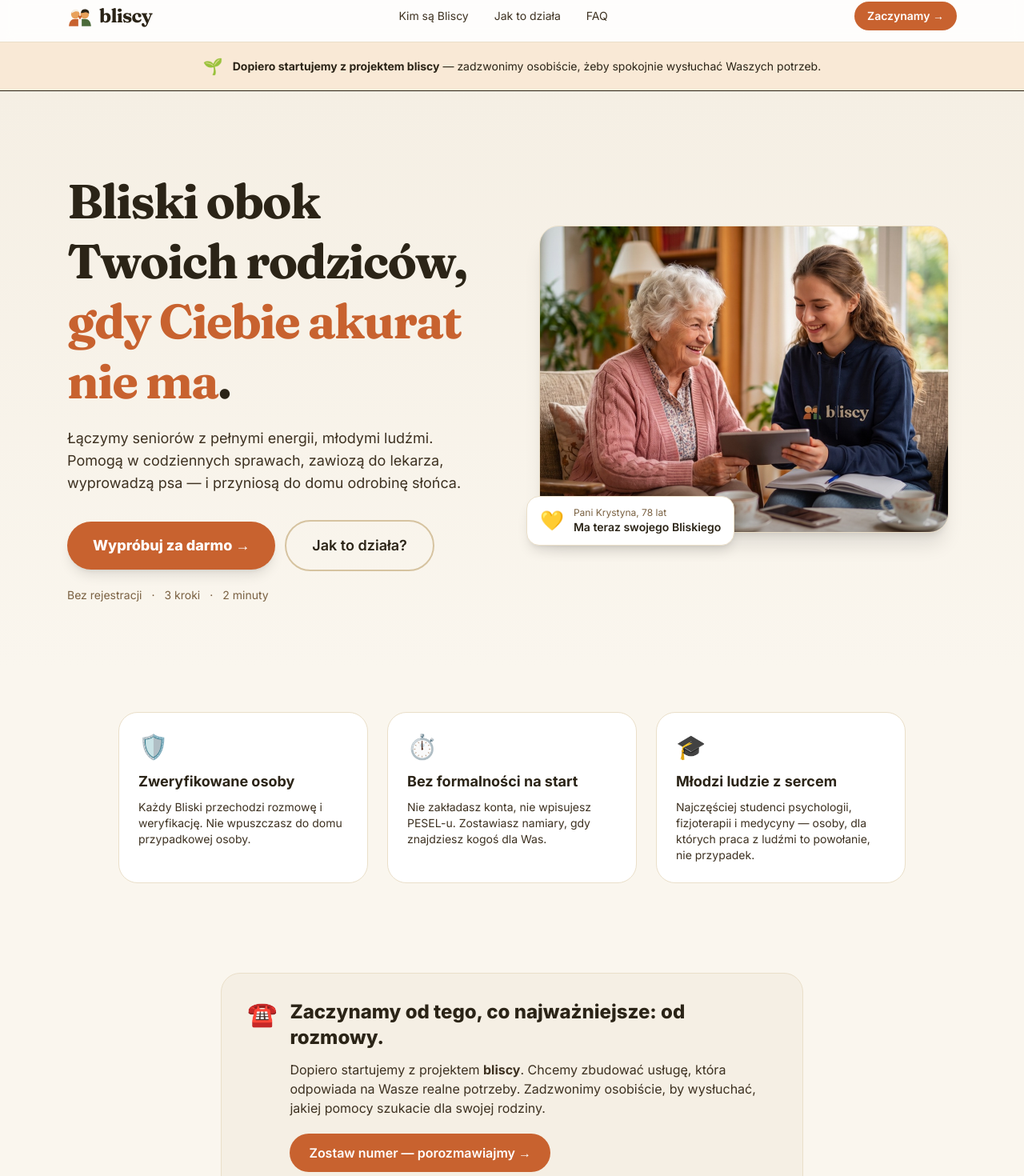
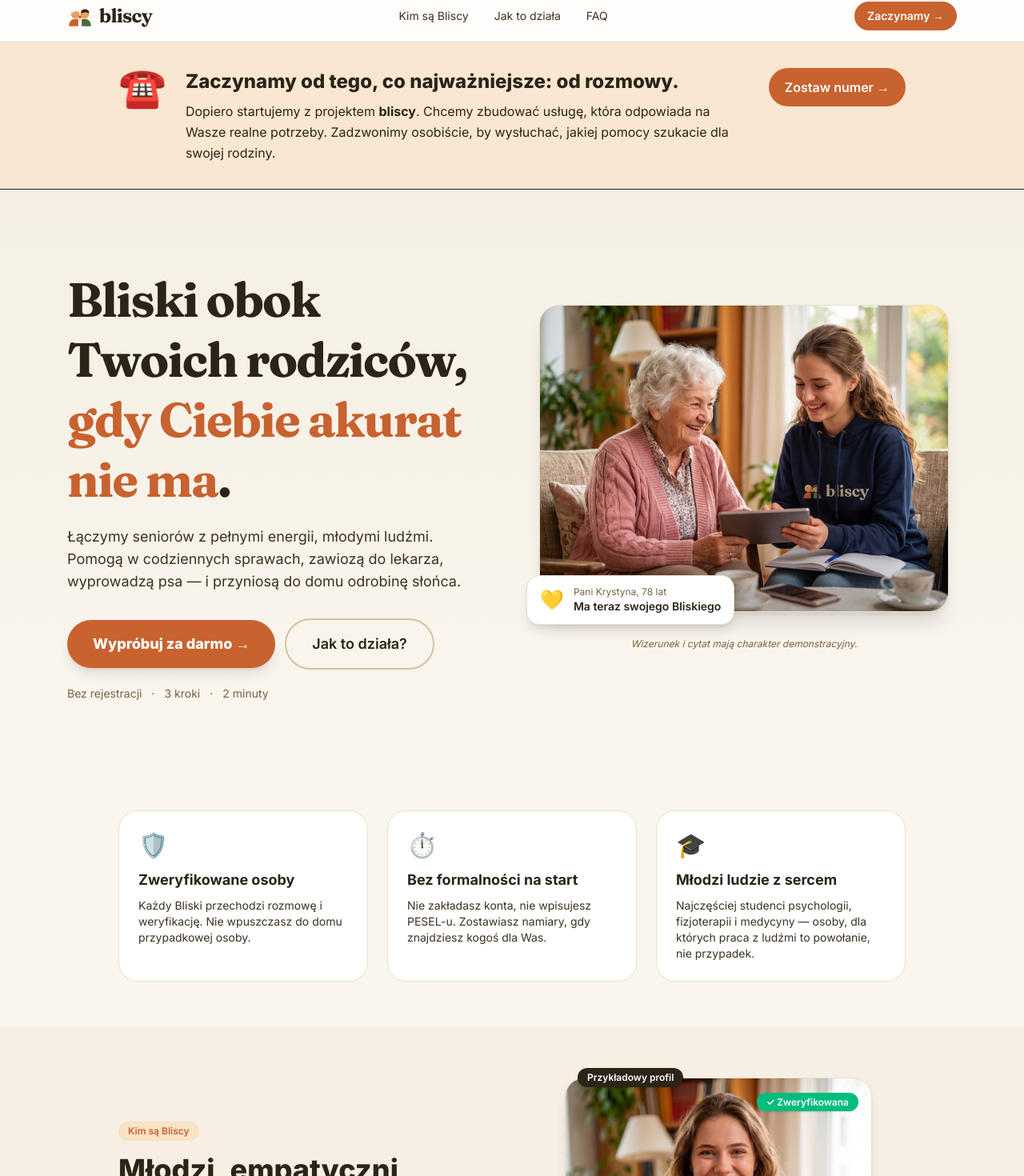
Before and after one commit to laskoAI/bliscy-app, a Next.js app: page /znajdz in a window 1280 px wide. Shown: the part 12-1482 px from the top of the page at 80% size. Built offline with nearby package versions, Linux system fonts and the light colour scheme.

Commit message:
Big MVP banner at top with 'Zostaw numer' CTA (direct to phone step); demo note under hero photo

```diff
--- a/src/app/znajdz/kreator/page.tsx
+++ b/src/app/znajdz/kreator/page.tsx
@@ -2,6 +2,7 @@
 
 import Link from "next/link";
 import { useState } from "react";
+import { useSearchParams } from "next/navigation";
 import { submitPhoneLead } from "@/lib/supabase";
 
 // ------------------------------
@@ -46,7 +47,9 @@
 ];
 
 export default function KreatorPage() {
-  const [step, setStep] = useState<StepId>(0);
+  const searchParams = useSearchParams();
+  const initialStep: StepId = searchParams.get("step") === "phone" ? 3 : 0;
+  const [step, setStep] = useState<StepId>(initialStep);
 
   // Wybory kreatora
   const [relation, setRelation] = useState<string>("");
@@ -274,7 +277,8 @@
                 </p>
               </div>
 
-              {/* Podsumowanie potrzeb */}
+              {/* Podsumowanie potrzeb — tylko gdy user wypełnił wcześniejsze kroki */}
+              {(relation || ageRange || needs.filter((n) => n !== "Inne").length > 0) && (
                 <div className="mt-6 rounded-2xl bg-brand-50 border border-brand-200 p-4 text-sm">
                   <div className="font-semibold text-brand-800 mb-2">Szukamy dla Ciebie kogoś kto:</div>
                   <div className="flex flex-wrap gap-1.5">
@@ -299,6 +303,7 @@
                     })}
                   </div>
                 </div>
+              )}
 
               <div className="mt-6">
                 <label className="text-sm font-semibold">Numer telefonu</label>
--- a/src/app/znajdz/page.tsx
+++ b/src/app/znajdz/page.tsx
@@ -6,15 +6,30 @@
 export default function ZnajdzLanding() {
   return (
     <main>
-      {/* BANNER — informacja o etapie MVP na samej górze */}
-      <div className="bg-warm-100/60 border-b border-warm-200">
-        <div className="max-w-5xl mx-auto px-5 py-3 sm:py-4 flex items-start sm:items-center justify-center gap-3 text-center">
-          <span className="text-lg sm:text-xl shrink-0" aria-hidden>🌱</span>
-          <p className="text-xs sm:text-sm text-warm-700 leading-relaxed">
-            <strong>Dopiero startujemy z projektem bliscy</strong> — zadzwonimy osobiście, żeby spokojnie wysłuchać Waszych potrzeb.
+      {/* BANNER MVP — rozbudowany, na samej górze */}
+      <section className="bg-warm-100/70 border-b border-warm-200">
+        <div className="max-w-5xl mx-auto px-5 py-6 sm:py-8">
+          <div className="flex flex-col sm:flex-row items-center sm:items-start gap-4 sm:gap-6 text-center sm:text-left">
+            <div className="text-4xl sm:text-5xl shrink-0" aria-hidden>☎️</div>
+            <div className="flex-1 min-w-0">
+              <h2 className="text-lg sm:text-xl md:text-2xl font-extrabold text-warm-700 leading-snug">
+                Zaczynamy od tego, co najważniejsze: od rozmowy.
+              </h2>
+              <p className="mt-2 text-sm sm:text-base text-warm-700 leading-relaxed">
+                Dopiero startujemy z projektem <strong>bliscy</strong>. Chcemy zbudować usługę,
+                która odpowiada na Wasze realne potrzeby. Zadzwonimy osobiście, by wysłuchać,
+                jakiej pomocy szukacie dla swojej rodziny.
               </p>
             </div>
+            <Link
+              href="/znajdz/kreator?step=phone"
+              className="shrink-0 inline-flex items-center rounded-full bg-warm-500 hover:bg-warm-600 text-white font-semibold px-5 py-3 whitespace-nowrap"
+            >
+              Zostaw numer →
+            </Link>
           </div>
+        </div>
+      </section>
 
       {/* HERO — 2 kolumny: tekst po lewej, zdjęcie po prawej */}
       <section className="relative overflow-hidden">
@@ -61,7 +76,8 @@
             </div>
 
             {/* Kolumna prawa — zdjęcie babci */}
-            <div className="relative mx-auto w-full max-w-lg">
+            <div className="mx-auto w-full max-w-lg">
+              <div className="relative">
                 <div className="relative rounded-3xl overflow-hidden shadow-xl border border-brand-200 aspect-[4/3] bg-brand-100">
                   <img
                     src="/bliscy-main.jpg"
@@ -79,6 +95,10 @@
                     <div className="text-sm font-semibold text-brand-800">Ma teraz swojego Bliskiego</div>
                   </div>
                 </div>
+              </div>
+              <p className="mt-6 md:mt-8 text-xs text-brand-500 text-center italic">
+                Wizerunek i cytat mają charakter demonstracyjny.
+              </p>
             </div>
 
           </div>
@@ -104,35 +124,6 @@
               title="Młodzi ludzie z sercem"
               desc="Najczęściej studenci psychologii, fizjoterapii i medycyny — osoby, dla których praca z ludźmi to powołanie, nie przypadek."
             />
-          </div>
-        </div>
-      </section>
-
-      {/* JESTEŚMY NA POCZĄTKU — uczciwie o etapie MVP */}
-      <section className="py-10 sm:py-14">
-        <div className="max-w-3xl mx-auto px-5">
-          <div className="rounded-3xl bg-brand-100 border border-brand-200 p-6 md:p-8">
-            <div className="flex items-start gap-4">
-              <div className="text-3xl shrink-0" aria-hidden>☎️</div>
-              <div className="flex-1">
-                <h2 className="text-xl sm:text-2xl font-extrabold text-brand-800">
-                  Zaczynamy od tego, co najważniejsze: od rozmowy.
-                </h2>
-                <p className="mt-3 text-brand-700">
-                  Dopiero startujemy z projektem <strong>bliscy</strong>. Chcemy zbudować usługę,
-                  która odpowiada na Wasze realne potrzeby. Zadzwonimy osobiście, by wysłuchać,
-                  jakiej pomocy szukacie dla swojej rodziny.
-                </p>
-                <div className="mt-5">
-                  <Link
-                    href="/znajdz/kreator"
-                    className="inline-flex items-center rounded-full bg-warm-500 hover:bg-warm-600 text-white font-semibold px-6 py-3"
-                  >
-                    Zostaw numer — porozmawiajmy →
-                  </Link>
-                </div>
-              </div>
-            </div>
           </div>
         </div>
       </section>
```
Also changed, not shown: 1 other file (tests, documents, lock files or other folders). Lines whose indentation alone changed are shown as unchanged.
